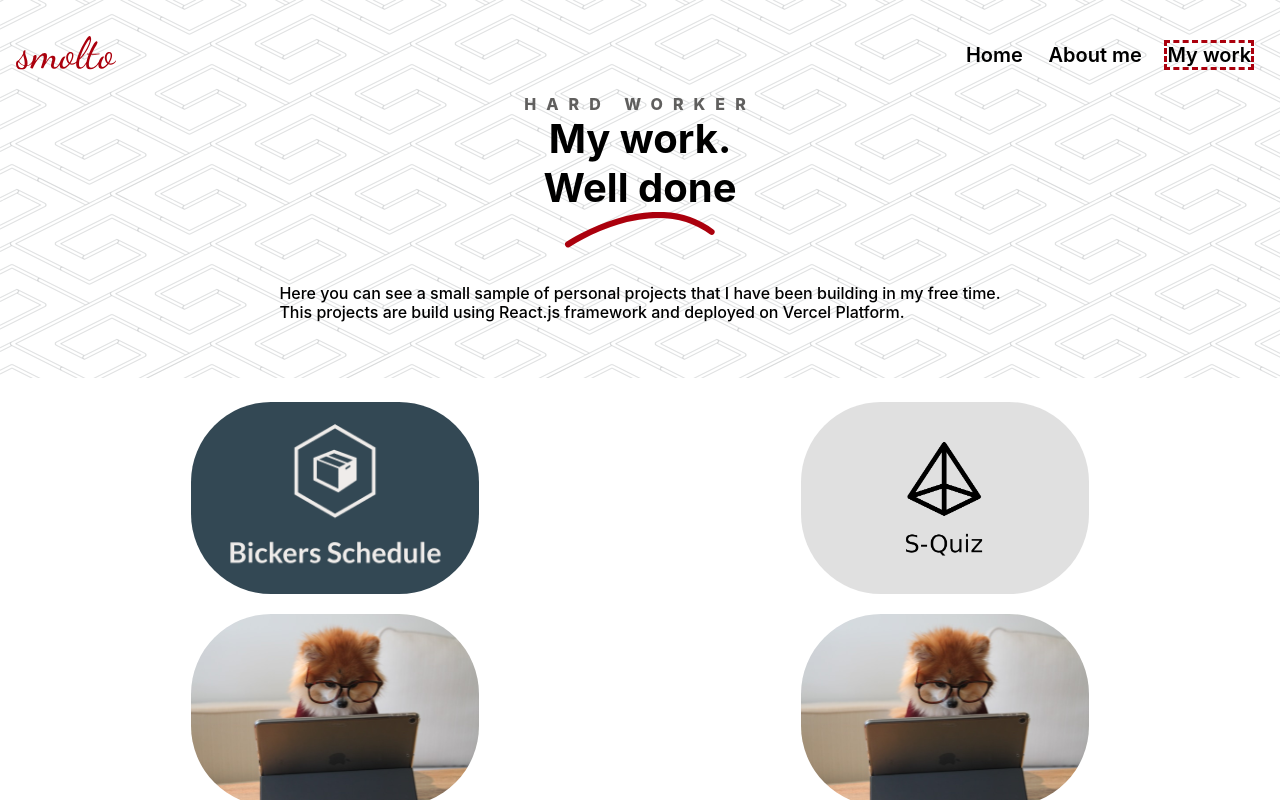
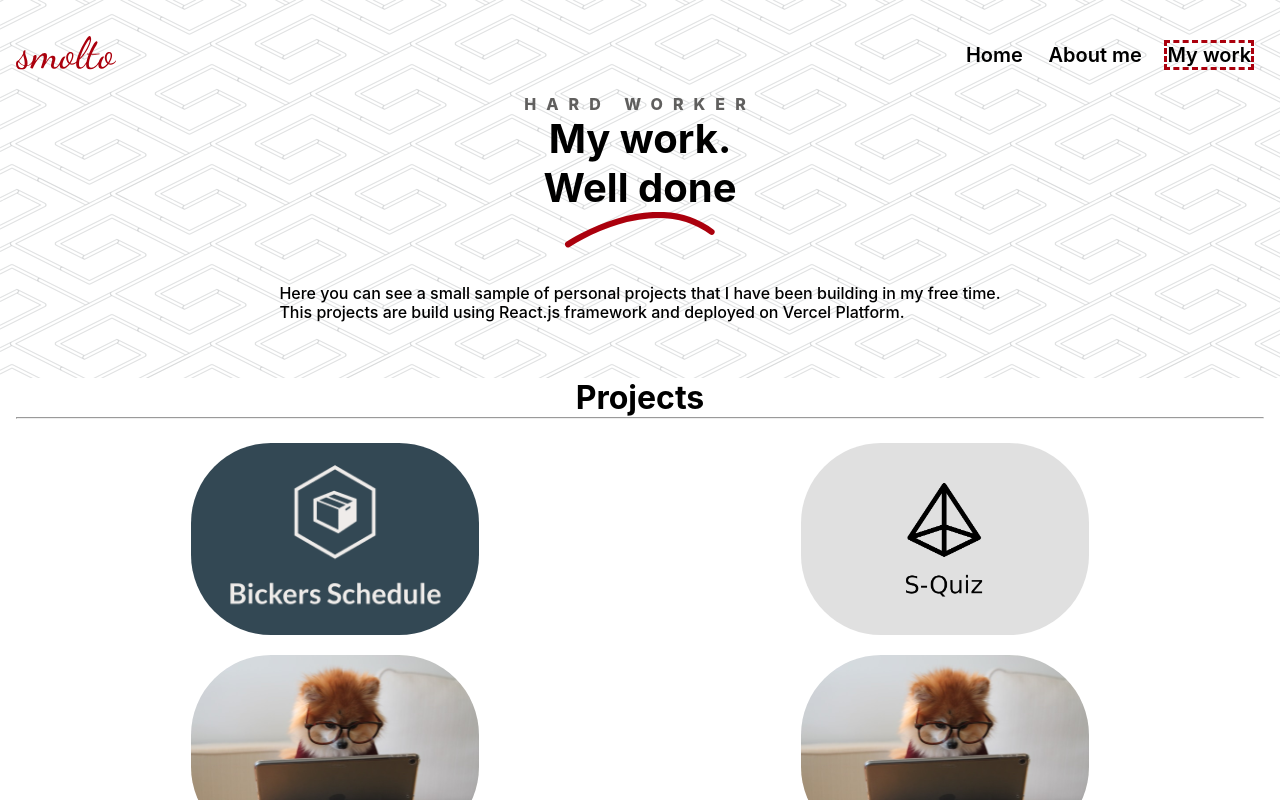
Before and after one commit to smolto/personal-portfolio, a React (Create React App) app: page /work in a window 1280 px wide. Shown: the top 800 px of the page. Built offline with nearby package versions, Linux system fonts and the light colour scheme.

Commit message:
Titulo anadido en la pagina de MyWorkPage

```diff
--- a/src/pages/MyWorkPage/MyWorkPage.css
+++ b/src/pages/MyWorkPage/MyWorkPage.css
@@ -15,6 +15,12 @@
   bottom: 0;
   padding: 0.5rem;
   background-color: var(--primary-color-dark);
+}
+
+.smm_container-weapper__components__title-container {
+  margin-top: 1rem;
+  display: flex;
+  justify-content: center;
 }
 
 .smm__container-wrapper__components__project-component {
--- a/src/pages/MyWorkPage/MyWorkPage.js
+++ b/src/pages/MyWorkPage/MyWorkPage.js
@@ -79,6 +79,12 @@ export const MyWorkPage = () => {
             <div className="smm__container-wrapper__projects-container">
               <div className="smm__container-wrapper">
                 <div className="smm__container-wrapper__components">
+                  <div className="smm_container-weapper__components__title-container">
+                    <div>
+                      <h1>Projects</h1>
+                    </div>
+                  </div>
+                  <hr />
                   <div className="smm__container-wrapper__components__project-component">
                     <Project
                       bgImg={project}
```
